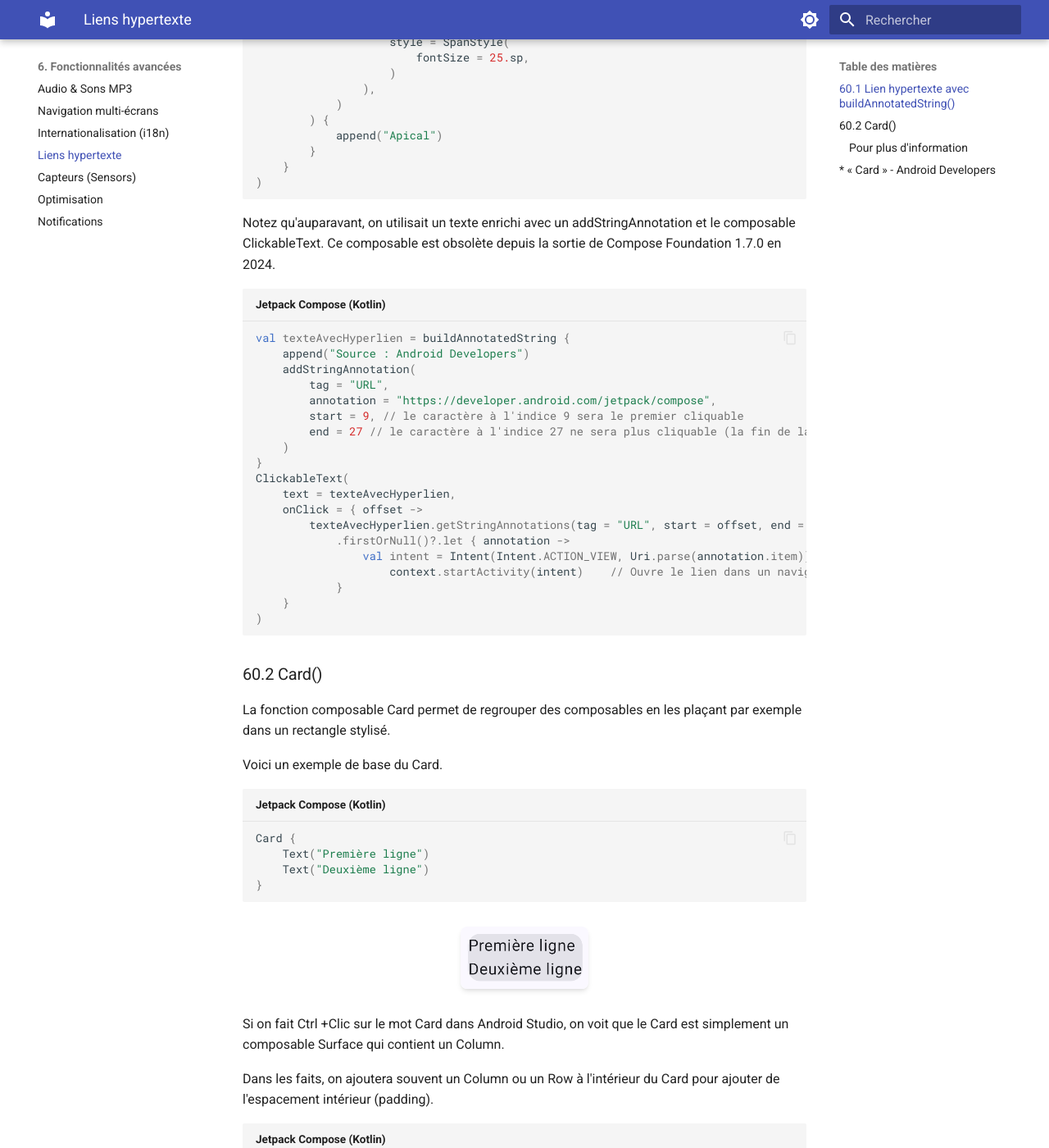
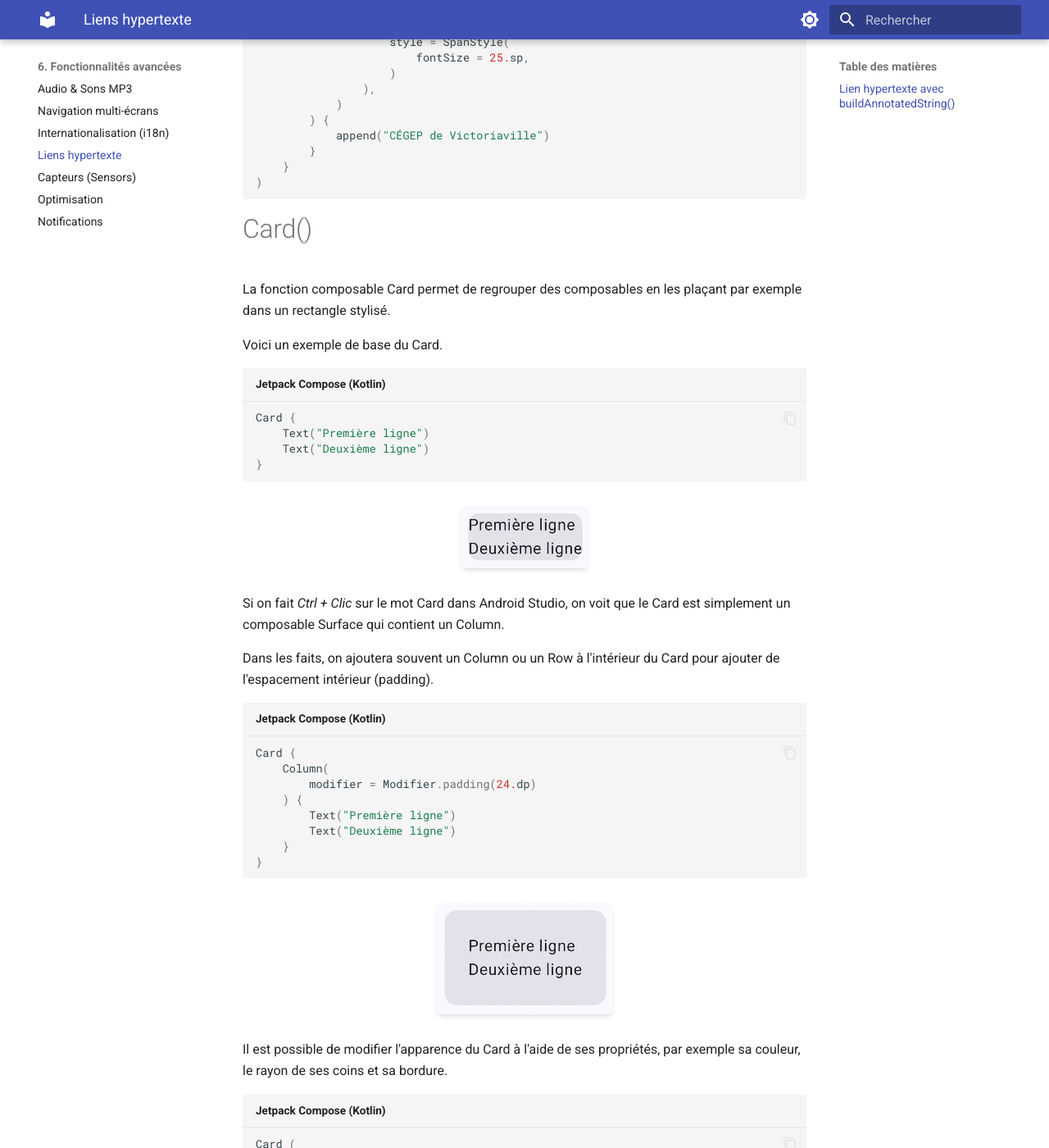
Before and after one commit to Apps-Mobiles-2-Victo/notes_de_cours, an MkDocs documentation site: the page built from docs/06-fonctionnalites-avancees/liens-hypertexte.md, in a window 1280 px wide and 1400 px high, scrolled down 793 px. Shown: the whole window at 82% size. Built offline with MkDocs 1.6.1 and Material for MkDocs 9.7.7, drawn with Linux system fonts in a browser that asks for light colours; some of the changed text lies outside the part shown.

````diff
--- a/docs/06-fonctionnalites-avancees/liens-hypertexte.md
+++ b/docs/06-fonctionnalites-avancees/liens-hypertexte.md
@@ -5,7 +5,8 @@
 # Liens hypertexte
 
 
-### 60.1 Lien hypertexte avec buildAnnotatedString()
+
+### Lien hypertexte avec buildAnnotatedString()
 
 
 Dans une application Android avec Jetpack Compose, il est possible de créer un lien hypertexte qui permettra d'ouvrir l'URL dans un navigateur.
@@ -16,10 +17,10 @@
     buildAnnotatedString {
         withLink(
             LinkAnnotation.Url(
-                "https://apical.xyz",
+                "https://www.cegepvicto.ca/",
             )
         ) {
-            append("Apical")
+            append("CÉGEP de Victoriaville")
         }
     }
 )
@@ -34,7 +35,7 @@
     buildAnnotatedString {
         withLink(
             LinkAnnotation.Url(
-                "https://apical.xyz",
+                "https://www.cegepvicto.ca/",
                 styles = TextLinkStyles(
                     style = SpanStyle(
                         fontSize = 25.sp,
@@ -42,40 +43,15 @@
                 ),
             )
         ) {
-            append("Apical")
+            append("CÉGEP de Victoriaville")
         }
     }
 )
 ```
 
 
-Notez qu'auparavant, on utilisait un texte enrichi avec un addStringAnnotation et le composable ClickableText. Ce composable est obsolète depuis la sortie de Compose Foundation 1.7.0 en 2024.
 
-
-```kotlin title="Jetpack Compose (Kotlin)"
-val texteAvecHyperlien = buildAnnotatedString {
-    append("Source : Android Developers")
-    addStringAnnotation(
-        tag = "URL",
-        annotation = "https://developer.android.com/jetpack/compose",
-        start = 9, // le caractère à l'indice 9 sera le premier cliquable
-        end = 27 // le caractère à l'indice 27 ne sera plus cliquable (la fin de la chaîne est à la position 26)
-    )
-}
-ClickableText(
-    text = texteAvecHyperlien,
-    onClick = { offset ->
-        texteAvecHyperlien.getStringAnnotations(tag = "URL", start = offset, end = offset)
-            .firstOrNull()?.let { annotation ->
-                val intent = Intent(Intent.ACTION_VIEW, Uri.parse(annotation.item))
-                    context.startActivity(intent)    // Ouvre le lien dans un navigateur
-            }
-    }
-)
-```
-
-
-### 60.2 Card()
+# Card()
 
 
 La fonction composable Card permet de regrouper des composables en les plaçant par exemple dans un rectangle stylisé.
@@ -92,14 +68,11 @@
 ```
 
 
-
-
 ![Illustration](../images/page_181_img_01_156x76.png)
 
 
 
-
-Si on fait Ctrl +Clic sur le mot Card dans Android Studio, on voit que le Card est simplement un composable Surface qui contient un Column.
+Si on fait *Ctrl + Clic* sur le mot Card dans Android Studio, on voit que le Card est simplement un composable Surface qui contient un Column.
 
 
 Dans les faits, on ajoutera souvent un Column ou un Row à l'intérieur du Card pour ajouter de l'espacement intérieur (padding).
````
Also changed, not shown: other parts of docs/06-fonctionnalites-avancees/liens-hypertexte.md (+2 -10 lines), docs/05-donnees-persistance/room-avance.md (+1 -1 lines), docs/07-exercices-evaluations/exercices-partie3.md (+2 -4 lines).
